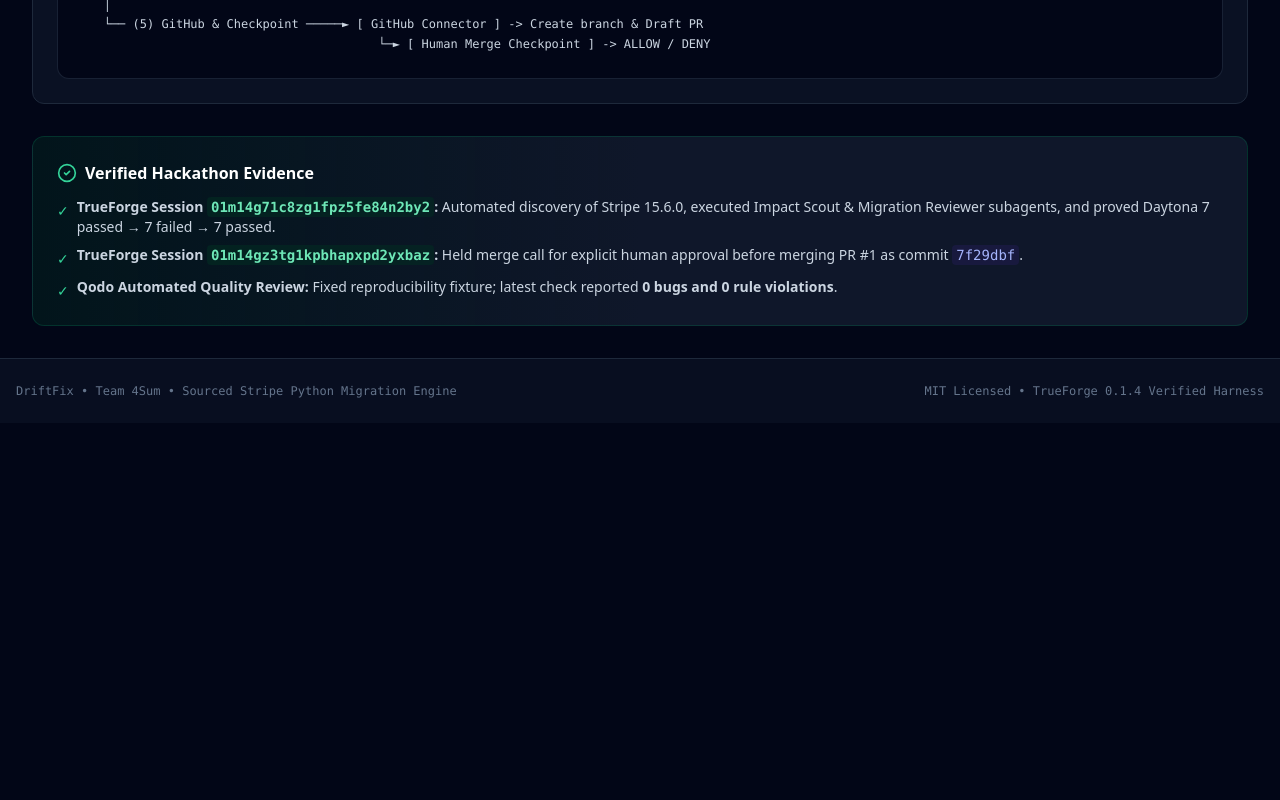
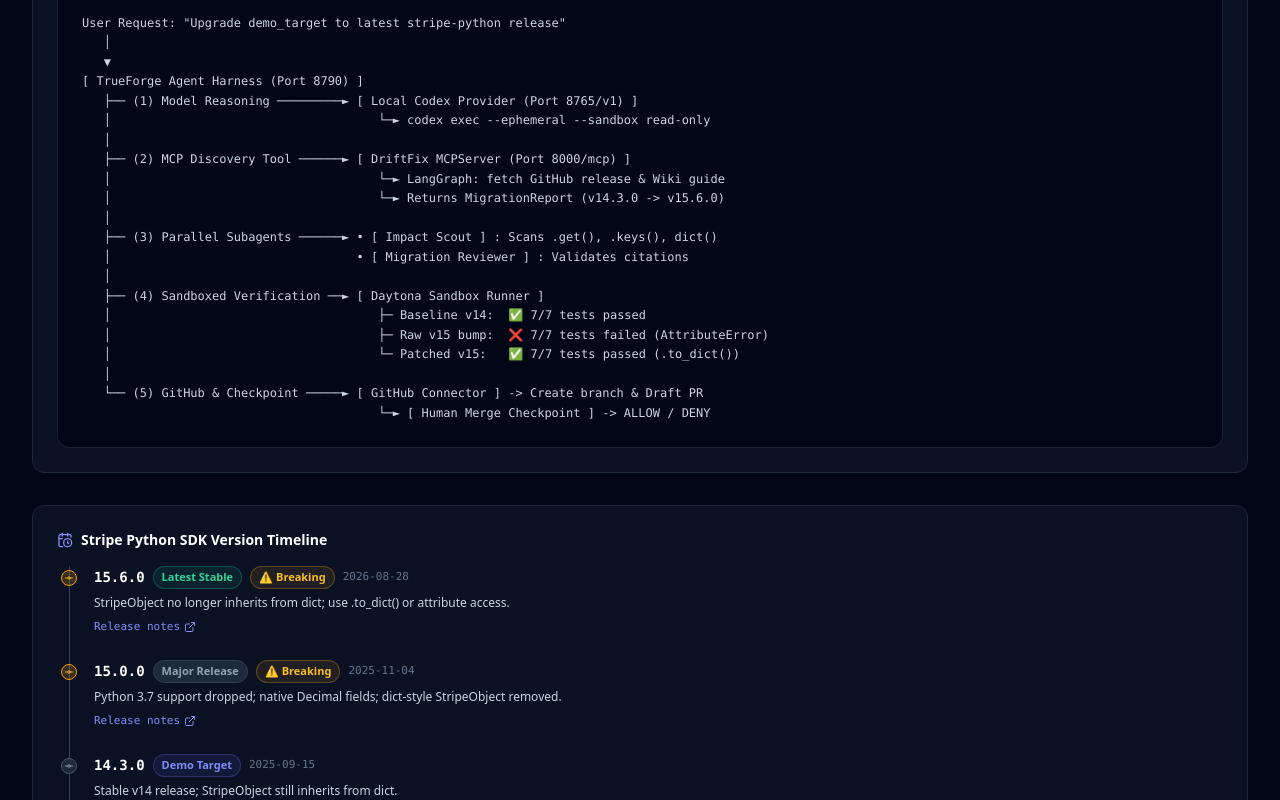
Before and after one commit to ChiragSW/driftfix-4sum, a React (Vite) app in the folder frontend/: page / in a window 1280 px wide. Shown: the part 1140-1940 px from the top of the page. Before the commit the page ends 1563 px from the top, so only its background shows below. Built offline with nearby package versions, Linux system fonts and the light colour scheme; no server answers; the HTML template or start-up script is replaced by a standard one.

Commit message:
refactor(overview): compose Overview page with SummaryStats, DemoOrchestrator, and VersionHistory

```diff
--- a/frontend/src/components/Overview.tsx
+++ b/frontend/src/components/Overview.tsx
@@ -6,10 +6,12 @@
   Terminal,
   GitPullRequest,
   Layers,
-  CheckCircle2,
   ArrowRight,
   Sparkles
 } from 'lucide-react';
+import { SummaryStats } from './SummaryStats';
+import { VersionHistory } from './VersionHistory';
+import { DemoOrchestrator } from './DemoOrchestrator';
 
 interface OverviewProps {
   setActiveTab: (tab: string) => void;
@@ -27,10 +29,15 @@
             Smart Dependency Migration Engine
           </div>
           <h1 className="text-3xl sm:text-4xl font-black tracking-tight text-white mb-4">
-            Turn Stripe SDK Breaking Changes into <span className="bg-clip-text text-transparent bg-gradient-to-r from-indigo-400 via-purple-400 to-pink-400">Sourced, Sandbox-Tested Pull Requests</span>.
+            Turn Stripe SDK Breaking Changes into{' '}
+            <span className="bg-clip-text text-transparent bg-gradient-to-r from-indigo-400 via-purple-400 to-pink-400">
+              Sourced, Sandbox-Tested Pull Requests
+            </span>.
           </h1>
           <p className="text-slate-300 text-base leading-relaxed mb-6">
-            Codex supplies local model reasoning via an OpenAI-compatible adapter; TrueForge orchestrates MCP read-only tools, parallel subagents (Impact Scout & Migration Reviewer), Daytona sandboxed pytest validation, and a human merge approval checkpoint.
+            Codex supplies local model reasoning via an OpenAI-compatible adapter; TrueForge
+            orchestrates MCP read-only tools, parallel subagents (Impact Scout & Migration
+            Reviewer), Daytona sandboxed pytest validation, and a human merge approval checkpoint.
           </p>
           <div className="flex flex-wrap gap-4">
             <button
@@ -58,6 +65,12 @@
         </div>
       </div>
 
+      {/* KPI Stats */}
+      <SummaryStats />
+
+      {/* Demo Orchestrator */}
+      <DemoOrchestrator setActiveTab={setActiveTab} />
+
       {/* 4 Pillars Grid */}
       <div className="grid grid-cols-1 md:grid-cols-2 lg:grid-cols-4 gap-4">
         <div className="bg-slate-900/60 border border-slate-800 rounded-xl p-5 hover:border-slate-700 transition-all">
@@ -66,7 +79,8 @@
           </div>
           <h3 className="font-bold text-white text-base mb-1">Local Codex Adapter</h3>
           <p className="text-xs text-slate-400 leading-relaxed">
-            Runs <code className="text-slate-300">codex exec</code> in read-only ephemeral sandboxes on port 8765. Zero OpenAI Platform API billing required.
+            Runs <code className="text-slate-300">codex exec</code> in read-only ephemeral sandboxes
+            on port 8765. Zero OpenAI Platform API billing required.
           </p>
         </div>
 
@@ -76,7 +90,8 @@
           </div>
           <h3 className="font-bold text-white text-base mb-1">Read-Only MCP Server</h3>
           <p className="text-xs text-slate-400 leading-relaxed">
-            LangGraph 5-node state workflow querying official GitHub releases & Markdown changelog / Wiki migration guides.
+            LangGraph 5-node state workflow querying official GitHub releases & Markdown changelog
+            / Wiki migration guides.
           </p>
         </div>
 
@@ -86,7 +101,8 @@
           </div>
           <h3 className="font-bold text-white text-base mb-1">Daytona Sandbox Gate</h3>
           <p className="text-xs text-slate-400 leading-relaxed">
-            Deterministic verification: 7 tests pass on v14 → 7 fail after v15 dependency bump → 7 pass after <code className="text-slate-300">.to_dict()</code> fix.
+            Deterministic verification: 7 tests pass on v14 → 7 fail after v15 dependency
+            bump → 7 pass after <code className="text-slate-300">.to_dict()</code> fix.
           </p>
         </div>
 
@@ -96,20 +112,20 @@
           </div>
           <h3 className="font-bold text-white text-base mb-1">Human Approval Merge</h3>
           <p className="text-xs text-slate-400 leading-relaxed">
-            Draft PR created on a feature branch. Strict TrueForge checkpoint blocks merge to <code className="text-slate-300">main</code> until human clicks Allow.
+            Draft PR created on a feature branch. Strict TrueForge checkpoint blocks
+            merge to <code className="text-slate-300">main</code> until human clicks Allow.
           </p>
         </div>
       </div>
 
-      {/* System Architecture Flow Diagram */}
+      {/* Architecture diagram */}
       <div className="bg-slate-900/70 border border-slate-800 rounded-xl p-6">
         <h2 className="text-lg font-bold text-white mb-4 flex items-center gap-2">
           <Layers className="w-5 h-5 text-indigo-400" />
           System Architecture & Execution Pipeline
         </h2>
         <div className="bg-slate-950 p-6 rounded-xl border border-slate-800/80 font-mono text-xs text-slate-300 overflow-x-auto leading-relaxed">
-          <pre className="text-slate-300">
-{`User Request: "Upgrade demo_target to latest stripe-python release"
+          <pre>{`User Request: "Upgrade demo_target to latest stripe-python release"
    │
    ▼
 [ TrueForge Agent Harness (Port 8790) ]
@@ -134,33 +150,8 @@
         </div>
       </div>
 
-      {/* Verified Hackathon Evidence Card */}
-      <div className="bg-gradient-to-r from-emerald-950/40 via-slate-900 to-slate-900 border border-emerald-800/40 rounded-xl p-6">
-        <div className="flex items-center gap-2 mb-3">
-          <CheckCircle2 className="w-5 h-5 text-emerald-400" />
-          <h3 className="text-base font-bold text-white">Verified Hackathon Evidence</h3>
-        </div>
-        <ul className="space-y-2 text-sm text-slate-300">
-          <li className="flex items-start gap-2">
-            <span className="text-emerald-400 mt-1">✓</span>
-            <span>
-              <strong>TrueForge Session <code className="text-emerald-300 bg-emerald-950/60 px-1 py-0.5 rounded">01m14g71c8zg1fpz5fe84n2by2</code>:</strong> Automated discovery of Stripe 15.6.0, executed Impact Scout & Migration Reviewer subagents, and proved Daytona 7 passed → 7 failed → 7 passed.
-            </span>
-          </li>
-          <li className="flex items-start gap-2">
-            <span className="text-emerald-400 mt-1">✓</span>
-            <span>
-              <strong>TrueForge Session <code className="text-emerald-300 bg-emerald-950/60 px-1 py-0.5 rounded">01m14gz3tg1kpbhapxpd2yxbaz</code>:</strong> Held merge call for explicit human approval before merging PR #1 as commit <code className="text-indigo-300 bg-indigo-950/60 px-1 py-0.5 rounded">7f29dbf</code>.
-            </span>
-          </li>
-          <li className="flex items-start gap-2">
-            <span className="text-emerald-400 mt-1">✓</span>
-            <span>
-              <strong>Qodo Automated Quality Review:</strong> Fixed reproducibility fixture; latest check reported <strong>0 bugs and 0 rule violations</strong>.
-            </span>
-          </li>
-        </ul>
-      </div>
+      {/* Stripe version timeline */}
+      <VersionHistory />
     </div>
   );
 };
```
